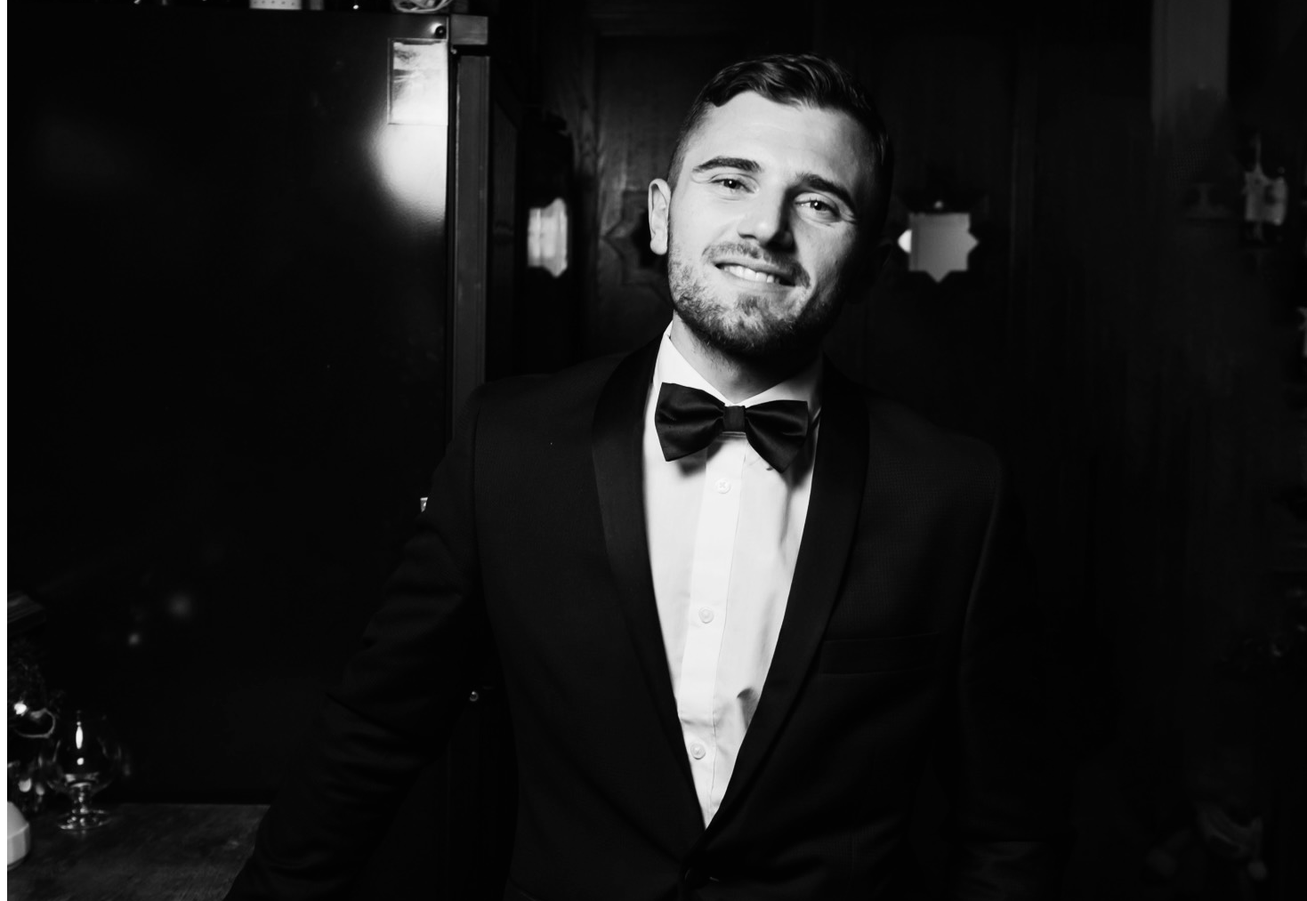
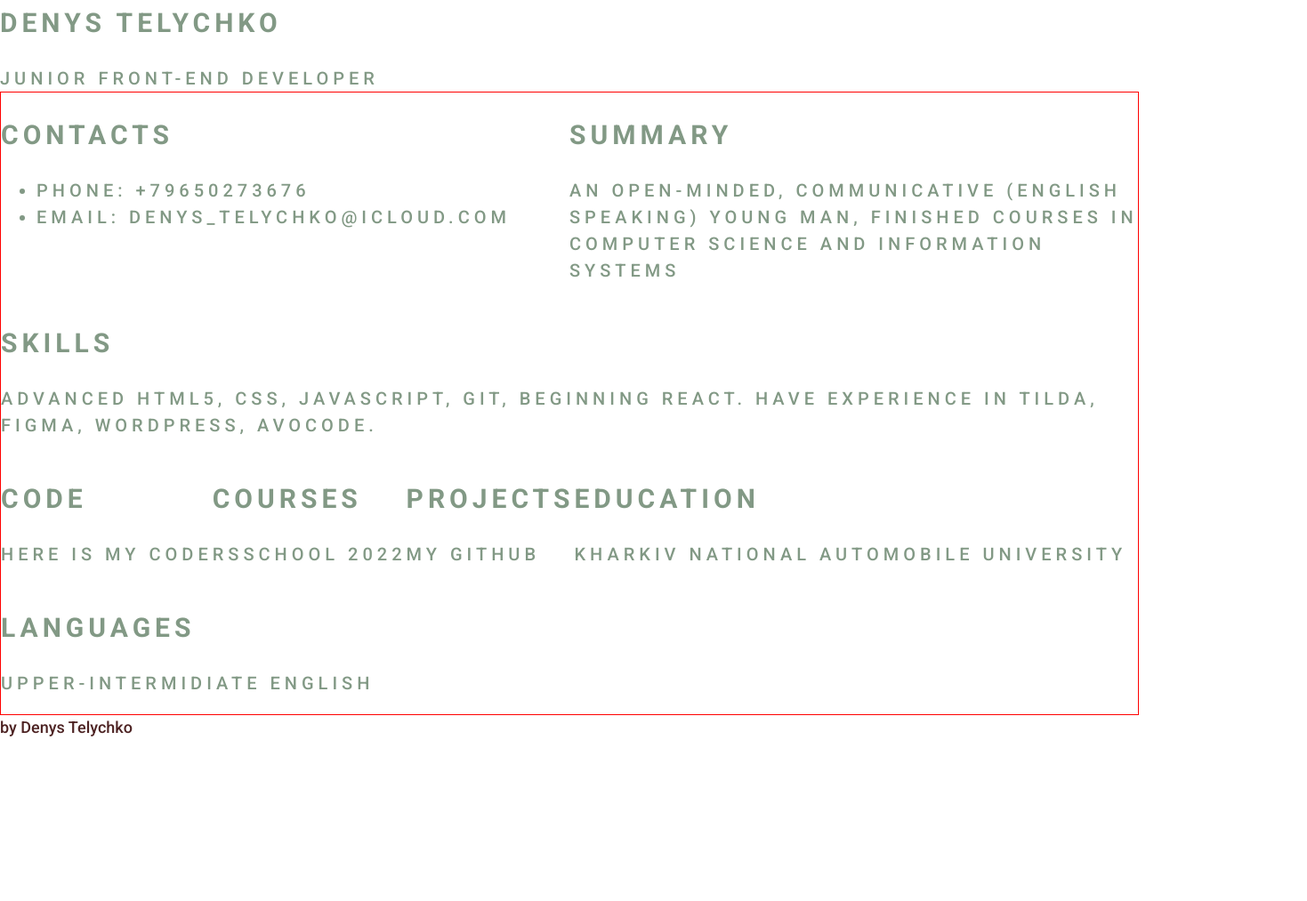
Before and after one commit to denysque/rsschool-cv, a plain HTML site: page index.html in a window 1280 px wide. Shown: the part 108-1121 px from the top of the page at 89% size, 1469 px wide, since content can reach past the window. After the commit the page ends 939 px from the top, so only its background shows below. Drawn offline with Linux system fonts and the light colour scheme.

Commit message:
feat. fix css file

```diff
--- a/index.html
+++ b/index.html
@@ -38,21 +38,24 @@
               <a href="#education" class="nav-link">Education</a>
             </li>
             <li class="nav-item">
-              <a href="#english" class="nav-link">Languages</a>
+              <a href="#languages" class="nav-link">Languages</a>
             </li>
           </ul>
         </nav>
       </div>
     </header>
-    <main class="main">
-      <div class="container">
-        <img src="./assets/6df05343634bc7a7b8d51ea9f81a32c5.jpg" alt="avatar">
+    <main class="main"><section class="section" id="profile">
+        <div class="section-title">
+
+        <h1>Denys Telychko</h1>
+        Junior Front-End Developer
+
+    </div>
+    </section>
           <div class="main-container">
-        <section class="section" id="profile">
-          <div class="section-title">
-            <h1>Denys Telychko</h1>
-          </div>
-        </section>
+
+
+
         <section class="section" id="contacts">
           <div class="section-title">
             <h2>Contacts</h2>
@@ -73,7 +76,7 @@
             </p>
           </div>
         </section>
-        <section class="section" id="skills">
+        <section class="section-skills" id="skills">
           <div class="section-class">
             <h2>Skills</h2>
             <p>
@@ -82,34 +85,39 @@ Have experience in Tilda, Figma, Wordpress, Avocode.
             </p>
           </div>
         </section>
-        <section class="section" id="code">
-          <div class="section-class"><h2>Code</h2></div>
+        <section class="section-title" id="code">
+          <div class="section-class"><h2>Code</h2>
+        <p>Here is my code </p></div>
         </section>
-        <section class="section" id="courses">
+        <section class="section-title" id="courses">
           <div class="section-class">
             <h2>Courses</h2>
+            <p>RSSchool 2022</p>
           </div>
         </section>
-        <section class="section" id="projects">
+        <section class="section-title" id="projects">
           <div class="section-class">
             <h2>Projects</h2>
+            <p>My github</p>
           </div>
         </section>
-        <section class="section" id="education">
+        <section class="section-title" id="education">
           <div class="section-class">
             <h2>Education</h2>
+            <p>Kharkiv National Automobile University</p>
           </div>
         </section>
-        <section class="section" id="languages">
+        <section class="section-title" id="languages">
           <div class="section-class">
             <h2>Languages</h2>
+            <p>Upper-Intermidiate English </p>
           </div>
         </section>
-      </div>
+
     </div>
     </main>
     <footer class="footer">
-      <div class="container">Denys</div>
+      <div class="container">by Denys Telychko</div>
     </footer>
   </body>
 </html>
--- a/style.css
+++ b/style.css
@@ -3,6 +3,9 @@ body {
         display: flex;
         flex-direction: column;
         justify-content: space-between;
+        min-height: 100vh;
+        margin: 0; padding: 0;
+
 }
 * {
     box-sizing: border-box;
@@ -10,6 +13,7 @@ body {
   .container {
     max-width: 1440px;
     margin: 0 auto;
+
   }
   .nav-list {
     display: flex;
@@ -40,6 +44,7 @@ body {
   .main-container {
     display: flex;
     flex-wrap: wrap;
+    border: 1px solid red;
   }
 
   .section {
@@ -64,6 +69,14 @@ body {
     letter-spacing: 5px;
     color: #829985;
   }
+  .section-skills {
+    font-size: 20px;
+    font-weight: 400;
+    text-transform: uppercase;
+    letter-spacing: 5px;
+    color: #829985;
+
+  }
   .link {
     text-decoration: none;
     color: #829985;
@@ -81,3 +94,18 @@ body {
     background-size: contain;
     background-repeat: no-repeat;
   }
+  .section-item {
+    position: relative;
+    padding-left: 30px;
+  }
+
+  .section-item::before {
+    content: "";
+    position: absolute;
+    top: 8px;
+    left: 0px;
+    width: 10px;
+    height: 10px;
+    border: 1px solid #829985;
+    border-radius: 50%;
+  }
```
